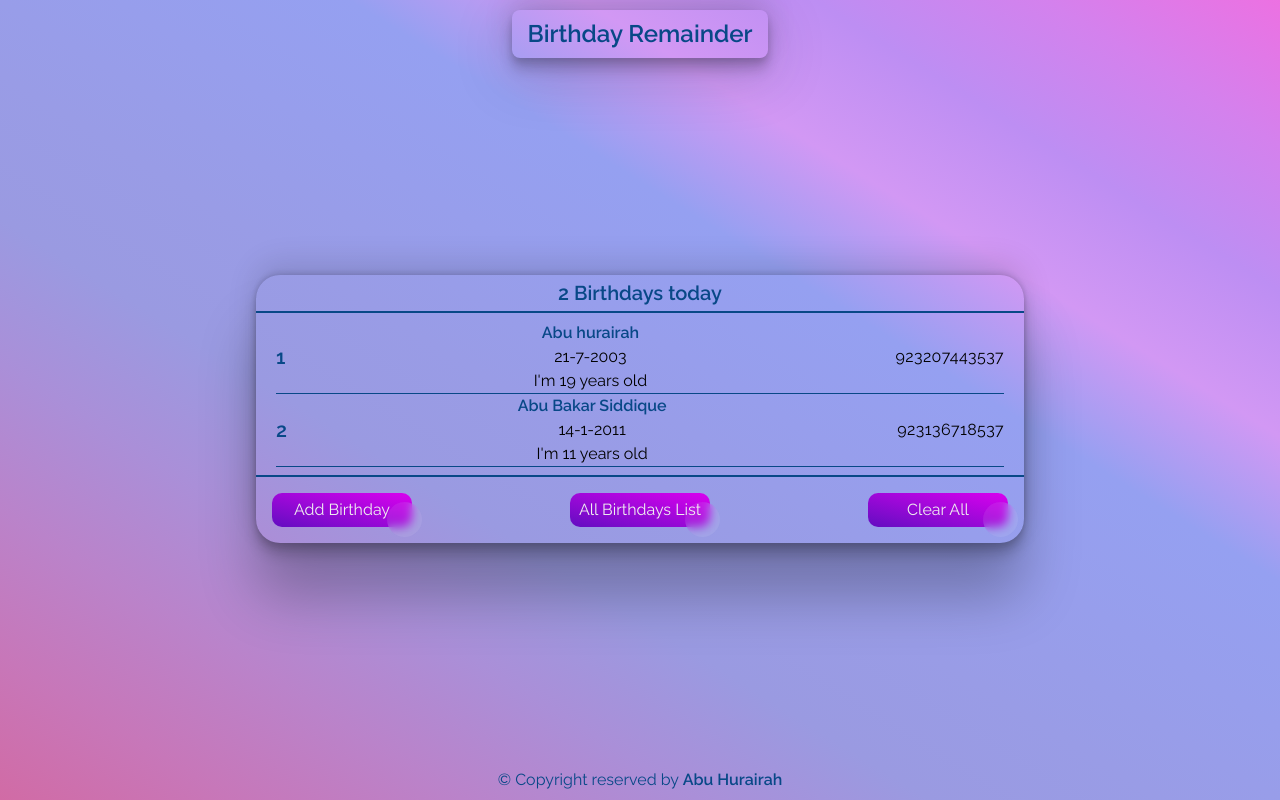
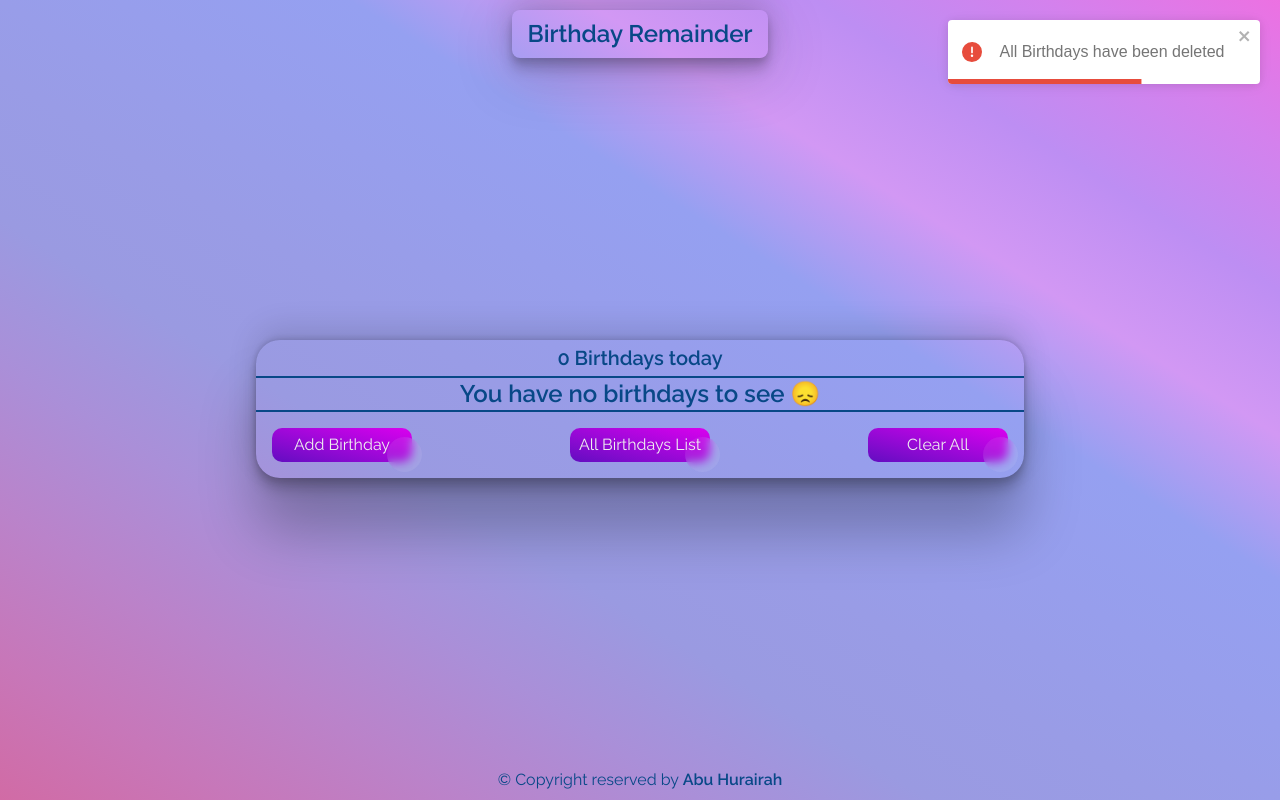
Before and after one commit to AbuHurairah127/react-birthday-remainder, a React (Create React App) app: page / in a window 1280 px wide. Both pictures are taken after a click on the button "Clear All". Built offline with nearby package versions, Linux system fonts and the light colour scheme.

Commit message:
clear all functionality working

```diff
--- a/src/components/button/Button.js
+++ b/src/components/button/Button.js
@@ -3,7 +3,7 @@ import "./Button.css";
 const Button = (props) => {
   return (
     <div>
-      <button className="button-86" type={props.type}>
+      <button className="button-86" type={props.type} onClick={props.event}>
         {props.label}
       </button>
     </div>
--- a/src/components/listSection/ListSection.js
+++ b/src/components/listSection/ListSection.js
@@ -1,14 +1,17 @@
+import { ToastContainer, toast } from "react-toastify";
+import "react-toastify/dist/ReactToastify.css";
 import React from "react";
 import { Link } from "react-router-dom";
 import Button from "../button/Button";
 import ListItem from "./listItem/ListItem";
 import { useSelector } from "react-redux/";
+import useListSection from "./useListSection";
 
 const ListSection = () => {
+  const { clearAll } = useListSection();
   const allBirthdayList = useSelector(
     (store) => store.birthdayReducer.birthdaysList
   );
-  console.log(allBirthdayList);
   return (
     <div className="md:w-[80vw] lg:w-[60vw] flex flex-col justify-center max-h-[80vh]">
       <div
@@ -23,11 +26,18 @@ const ListSection = () => {
             {allBirthdayList.length} Birthdays today
           </h1>
         </div>
-        <div className="listSectionMain my-2 overflow-auto max-h-[60vh]">
-          {allBirthdayList.map((item, index) => (
-            <ListItem key={index} friend={item} index={index} />
-          ))}
-        </div>
+        {allBirthdayList.length === 0 ? (
+          <span className="text-2xl font-bold text-[#084887]">
+            You have no birthdays to see &#128542;
+          </span>
+        ) : (
+          <div className="listSectionMain my-2 overflow-auto max-h-[60vh]">
+            {allBirthdayList.map((item, index) => (
+              <ListItem key={index} friend={item} index={index} />
+            ))}
+          </div>
+        )}
+
         <div className="listSectionFooter w-full flex justify-center md:justify-between flex-wrap border-t-2 border-[#084887]">
           <div className="m-4">
             <Link to="/add-birthday">
@@ -38,10 +48,11 @@ const ListSection = () => {
             <Button label="All Birthdays List" />
           </div>
           <div className="m-4">
-            <Button label="Clear All" />
+            <Button label="Clear All" event={clearAll} />
           </div>
         </div>
       </div>
+      <ToastContainer />
     </div>
   );
 };
--- /dev/null
+++ b/src/components/listSection/useListSection.js
@@ -0,0 +1,21 @@
+import { useDispatch } from "react-redux";
+import { toast } from "react-toastify";
+import { allClear } from "./../../store/actions/birthdayAction";
+import { useSelector } from "react-redux/";
+const useListSection = () => {
+  const allBirthdayList = useSelector(
+    (store) => store.birthdayReducer.birthdaysList
+  );
+  const dispatch = useDispatch();
+  const clearAll = () => {
+    if (allBirthdayList.length > 0) {
+      dispatch(allClear());
+      toast.error("All Birthdays have been deleted");
+    } else {
+      toast.error("Birthday list is already empty!");
+    }
+  };
+  return { clearAll };
+};
+
+export default useListSection;
--- a/src/store/actions/birthdayAction.js
+++ b/src/store/actions/birthdayAction.js
@@ -1,8 +1,12 @@
-import { ADD_BIRTHDAY } from "../constants/types";
+import { ADD_BIRTHDAY, CLEAR_ALL } from "../constants/types";
 export const addBirthday = (data) => {
-  console.log("action:", data);
   return {
     type: ADD_BIRTHDAY,
     payload: data,
   };
 };
+export const allClear = () => {
+  return {
+    type: CLEAR_ALL,
+  };
+};
--- a/src/store/constants/types.js
+++ b/src/store/constants/types.js
@@ -1 +1,2 @@
 export const ADD_BIRTHDAY = "ADD_BIRTHDAY";
+export const CLEAR_ALL = "CLEAR_ALL";
--- a/src/store/reducers/birthdayReducer.js
+++ b/src/store/reducers/birthdayReducer.js
@@ -1,4 +1,4 @@
-import { ADD_BIRTHDAY } from "../constants/types";
+import { ADD_BIRTHDAY, CLEAR_ALL } from "../constants/types";
 
 let initialState = {
   birthdaysList: [
@@ -22,9 +22,15 @@ let initialState = {
 const birthdayReducer = (state = initialState, action) => {
   switch (action.type) {
     case ADD_BIRTHDAY: {
-      console.log("redudcer", action.payload);
       let newBirthdayList = [...state.birthdaysList, action.payload];
       console.log(newBirthdayList);
+      return {
+        ...state,
+        birthdaysList: newBirthdayList,
+      };
+    }
+    case CLEAR_ALL: {
+      let newBirthdayList = [];
       return {
         ...state,
         birthdaysList: newBirthdayList,
```
